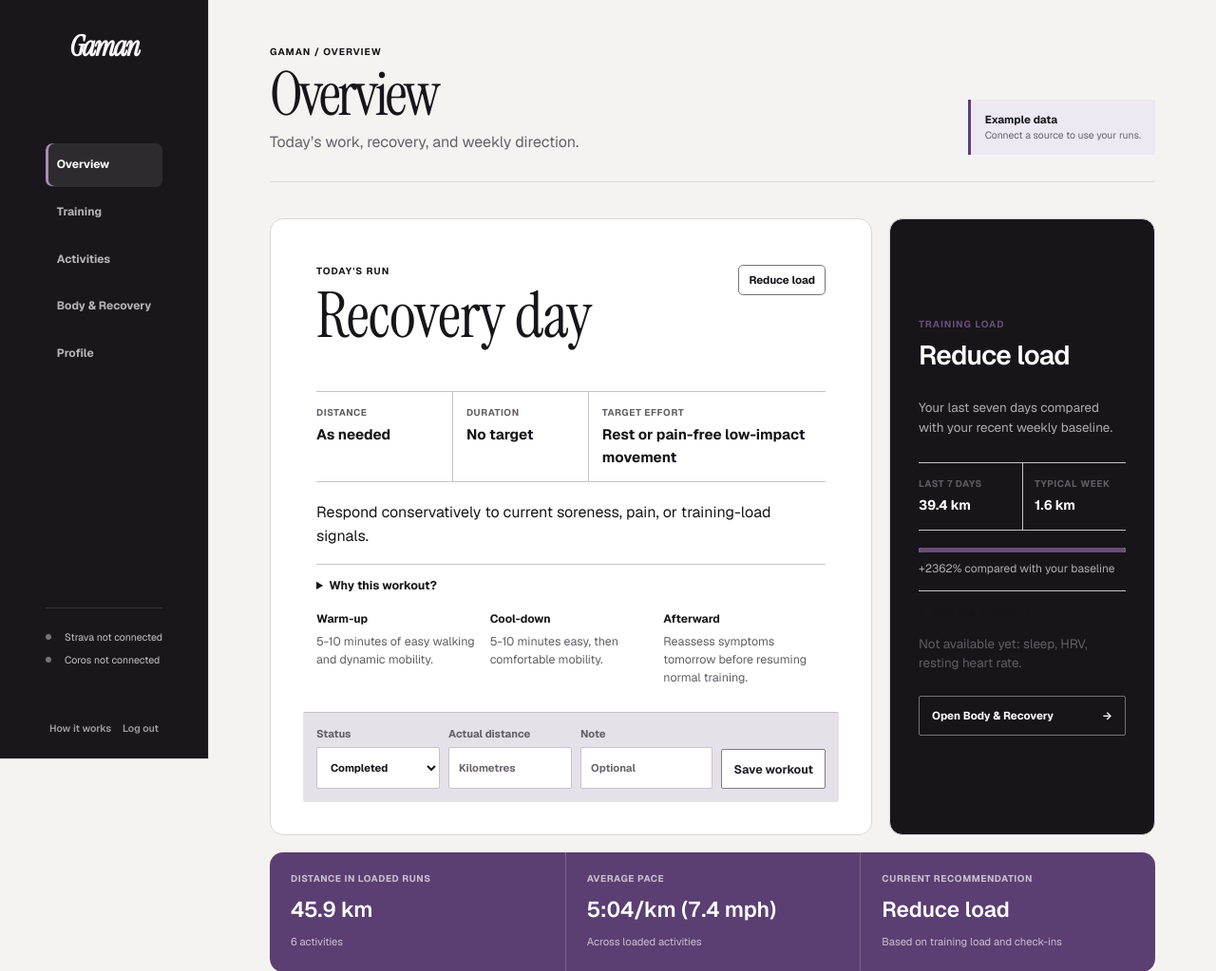
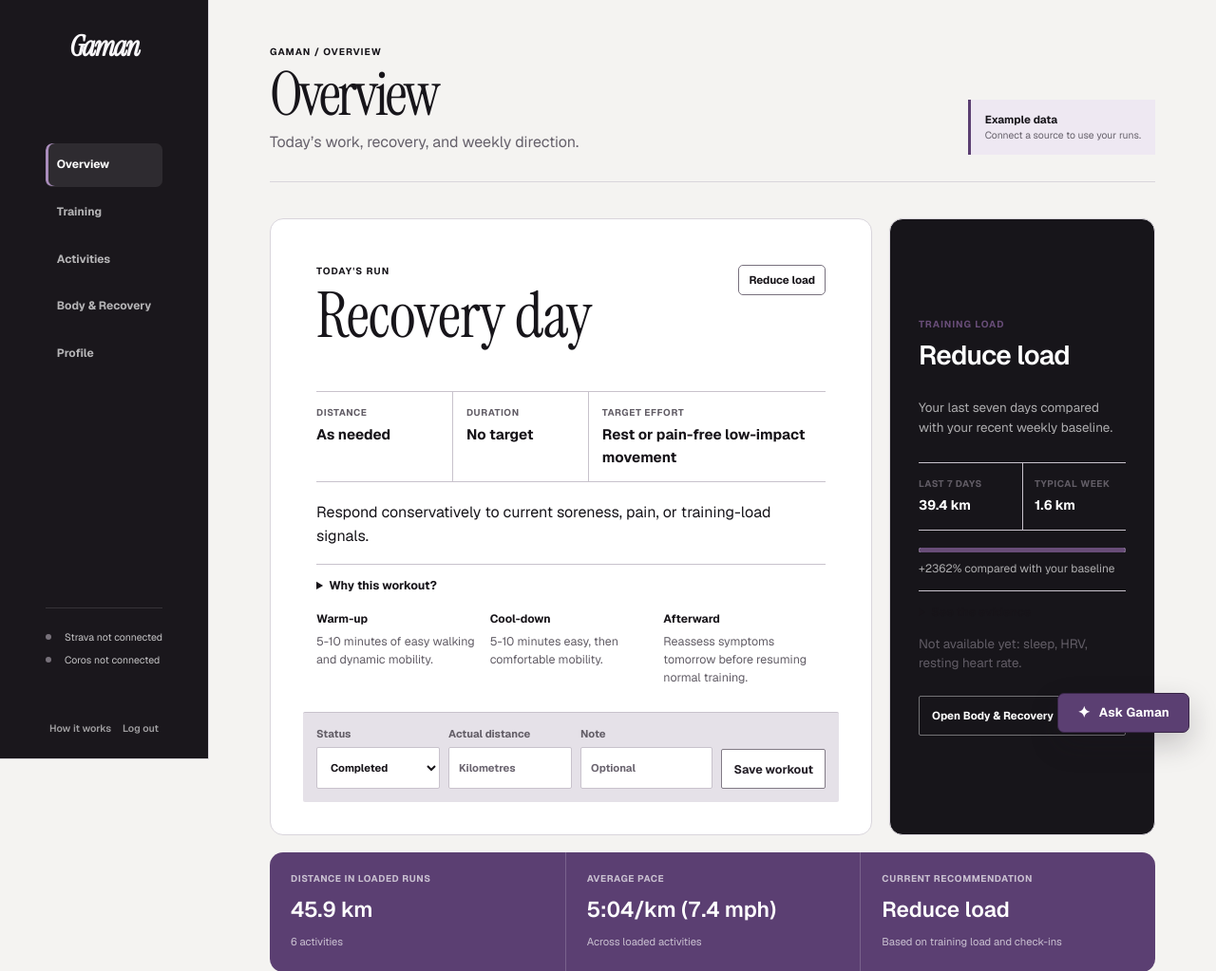
Before and after one commit to Davii3177/Strava-Coros-Data-reading, a Flask app: page / in a window 1280 px wide. Shown: the top 1023 px of the page at 95% size. Run offline with Flask 3, Linux system fonts and the light colour scheme; the visitor is signed in with stand-in values (Sample User, id 1).

Commit message:
Add "Ask Gaman" chat assistant (Gemini)
Add an optional chat assistant available from a launcher on every
authenticated dashboard page. Each question is sent to Google's Gemini API
with a compact, grounded snapshot of the runner's own data (readiness,
recent runs, weekly load, today's recommended session, upcoming race, and
recovery trends) so answers reference real numbers.

Backend (app.py):
- POST /api/ask: auth-gated, validates and length-caps the question, keeps
  recent history, and rate-limits to 20 questions/hour per session.
- _ask_context() builds the grounded snapshot from the existing stores.
- _ask_gemini() calls generateContent with a conservative system prompt
  (never invent missing metrics, separate facts from advice, no diagnosis,
  defer injuries to a clinician + the Body & Recovery check-in).
- Degrades gracefully: friendly message when no key is set, safe fallback
  on any API error. Default model gemini-3.1-flash-lite (override with
  GEMINI_MODEL).

Frontend: launcher button + docked chat drawer in dashboard.html, client
logic in ask.js (greeting, suggestion chips, typing indicator,
Enter-to-send, error handling), and styles using the existing design tokens.

Config/docs/tests: add GEMINI_API_KEY / GEMINI_MODEL to .env.example,
document the feature and its privacy/safety behavior in the README, and add
tests covering the widget markup and the endpoint (auth, empty question,
not-configured fallback, and a grounded-answer path with the model mocked).

```diff
--- a/src/app.py
+++ b/src/app.py
@@ -453,6 +453,147 @@ def create_recovery_checkin():
     return jsonify(guidance=guidance, urgent=urgent, training_context=context)
 
 
+ASK_RATE_LIMIT = 20
+GEMINI_MODEL_DEFAULT = "gemini-3.1-flash-lite"
+ASK_SYSTEM_PROMPT = (
+    "You are Ask Gaman, the assistant inside the Gaman running app. You help one runner interpret their own "
+    "training data and make sensible, conservative decisions: what to run today, how hard, when to rest, and "
+    "how to approach an upcoming race. A JSON object with that runner's real logged data (recent runs, readiness, "
+    "weekly load, today's recommended session, upcoming race, recovery notes) is included with each question. "
+    "Ground every answer in that data. Never invent numbers that are not present — if a metric is missing, say so. "
+    "Clearly separate measured facts from your own estimates or general advice. Keep answers concise and specific: "
+    "a few short paragraphs or a short list, not an essay. You are not a doctor — for pain, injury, or medical "
+    "symptoms give only general educational information, point the runner to the Body & Recovery check-in, and "
+    "recommend a clinician; never diagnose or prescribe. Favor gradual progression and recovery over pushing "
+    "through warning signs."
+)
+
+
+def _ask_context() -> dict:
+    """Compact, grounded snapshot of the runner's data for the chat model (no charts/heavy objects)."""
+    runs = _all_runs()
+    feedback_by_run = feedback_store.load_all()
+    races = race_store.load_all()
+    checkins = recovery_store.load_all()
+    readiness = training_load.calculate(runs, feedback_by_run, checkins)
+    today = date.today()
+    upcoming = next((race for race in sorted(races, key=lambda r: r.date) if race.date >= today), None)
+    trends = recovery_trends.summarize(checkins)
+    context = {
+        "today": today.isoformat(),
+        "run_count": len(runs),
+        "readiness": {
+            "status": readiness.get("status"),
+            "recent_7day_km": readiness.get("recent_km"),
+            "prior_weekly_km": readiness.get("prior_weekly_km"),
+            "load_change_percent": readiness.get("change_percent"),
+        },
+        "recent_runs": [
+            {
+                "date": run.date.isoformat(),
+                "source": run.source,
+                "distance_km": run.distance_km,
+                "duration_min": run.duration_min,
+                "pace": run.pace_str,
+                "avg_hr": run.avg_hr,
+                "elevation_gain_m": run.elevation_gain_m,
+            }
+            for run in runs[:8]
+        ],
+        "upcoming_race": (
+            {"name": upcoming.name, "date": upcoming.date.isoformat(), "distance_km": upcoming.distance_km}
+            if upcoming
+            else None
+        ),
+        "recovery_trends": [
+            {"area": item.get("area"), "latest": item.get("latest"), "trend": item.get("trend")}
+            for item in trends.get("areas", [])
+        ],
+    }
+    if runs:
+        today_run = planning.todays_run(runs, readiness, races)
+        context["todays_recommended_run"] = {
+            "type": today_run.get("type"),
+            "distance_km": today_run.get("distance_km"),
+            "duration_min": today_run.get("duration_min"),
+            "target": today_run.get("target"),
+            "purpose": today_run.get("purpose"),
+        }
+        context["weekly_mileage_km"] = analysis.weekly_mileage_km(runs)
+        context["average_pace"] = format_pace(analysis.avg_pace_min_km(runs))
+    return context
+
+
+def _ask_gemini(question: str, history: list[dict], context: dict) -> str | None:
+    """Call Google's Gemini generateContent endpoint; any failure returns None so the caller falls back safely."""
+    api_key = os.environ.get("GEMINI_API_KEY")
+    if not api_key:
+        return None
+    model = os.environ.get("GEMINI_MODEL", GEMINI_MODEL_DEFAULT)
+    contents = []
+    for turn in history:
+        text = str(turn.get("content", "")).strip()
+        if not text:
+            continue
+        role = "model" if turn.get("role") in ("assistant", "model") else "user"
+        contents.append({"role": role, "parts": [{"text": text[:2000]}]})
+    contents.append(
+        {"role": "user", "parts": [{"text": "My training data (JSON):\n" + json.dumps(context) + "\n\nQuestion: " + question}]}
+    )
+    try:
+        import requests
+        response = requests.post(
+            f"https://generativelanguage.googleapis.com/v1beta/models/{model}:generateContent",
+            headers={"x-goog-api-key": api_key, "Content-Type": "application/json"},
+            json={
+                "system_instruction": {"parts": [{"text": ASK_SYSTEM_PROMPT}]},
+                "contents": contents,
+                "generationConfig": {"temperature": 0.3, "maxOutputTokens": 800},
+            },
+            timeout=30,
+        )
+        response.raise_for_status()
+        candidates = response.json().get("candidates", [])
+        if not candidates:
+            return None
+        parts = candidates[0].get("content", {}).get("parts", [])
+        text = "".join(part.get("text", "") for part in parts).strip()
+        return text or None
+    except (requests.RequestException, KeyError, IndexError, ValueError):
+        return None
+
+
+@app.route("/api/ask", methods=["POST"])
+def ask_gaman():
+    if not session.get("authenticated"):
+        return jsonify(error="Authentication required."), 401
+    now = datetime.now(timezone.utc).timestamp()
+    timestamps = [stamp for stamp in session.get("ask_requests", []) if now - stamp < AI_RATE_WINDOW_SECONDS]
+    if len(timestamps) >= ASK_RATE_LIMIT:
+        return jsonify(error=f"Ask Gaman is limited to {ASK_RATE_LIMIT} questions per hour. Please try again later."), 429
+    payload = request.get_json(silent=True) or {}
+    question = str(payload.get("question", "")).strip()
+    if not question:
+        return jsonify(error="Type a question first."), 400
+    question = question[:1000]
+    history = payload.get("history", [])
+    history = history[-8:] if isinstance(history, list) else []
+    if not os.environ.get("GEMINI_API_KEY"):
+        return jsonify(
+            ok=False,
+            answer=(
+                "Ask Gaman isn’t set up yet — add a GEMINI_API_KEY on the server to enable it. In the meantime, "
+                "the Overview shows your readiness, today’s recommended run, and weekly load."
+            ),
+        )
+    answer = _ask_gemini(question, history, _ask_context())
+    if not answer:
+        return jsonify(ok=False, answer="Ask Gaman couldn’t answer just now. Please try again in a moment.")
+    timestamps.append(now)
+    session["ask_requests"] = timestamps
+    return jsonify(ok=True, answer=answer)
+
+
 def _pace_chart_html(runs: list[Run]) -> str:
     by_source: dict[str, list[Run]] = {}
     for r in runs:
--- /dev/null
+++ b/src/static/ask.js
@@ -0,0 +1,110 @@
+(function () {
+  var launcher = document.querySelector("[data-ask-open]");
+  var panel = document.getElementById("ask-panel");
+  if (!launcher || !panel) return;
+
+  var log = document.getElementById("ask-log");
+  var form = document.getElementById("ask-form");
+  var input = document.getElementById("ask-input");
+  var closeButton = panel.querySelector("[data-ask-close]");
+  var history = [];
+  var busy = false;
+
+  function open() {
+    if (typeof panel.showModal === "function") { if (!panel.open) panel.showModal(); }
+    else panel.setAttribute("open", "");
+    if (!log.childElementCount) greeting();
+    input.focus();
+  }
+  function close() {
+    if (typeof panel.close === "function") { if (panel.open) panel.close(); }
+    else panel.removeAttribute("open");
+    launcher.focus();
+  }
+  launcher.addEventListener("click", open);
+  closeButton.addEventListener("click", close);
+  // Close when clicking the backdrop (outside the dialog content box).
+  panel.addEventListener("click", function (event) {
+    if (event.target === panel) close();
+  });
+
+  function bubble(role, text) {
+    var wrap = document.createElement("div");
+    wrap.className = "ask-msg ask-" + role;
+    var body = document.createElement("div");
+    body.className = "ask-bubble";
+    body.textContent = text;
+    wrap.appendChild(body);
+    log.appendChild(wrap);
+    log.scrollTop = log.scrollHeight;
+    return wrap;
+  }
+
+  function greeting() {
+    bubble("bot", "Hi — I’m Gaman. Ask about today’s session, your recent load, pacing, or an upcoming race. I answer from your logged data.");
+    var chips = document.createElement("div");
+    chips.className = "ask-chips";
+    ["Should I run today?", "How’s my recent training load?", "What should I do before my race?"].forEach(function (question) {
+      var chip = document.createElement("button");
+      chip.type = "button";
+      chip.className = "ask-chip";
+      chip.textContent = question;
+      chip.addEventListener("click", function () { input.value = question; send(); });
+      chips.appendChild(chip);
+    });
+    log.appendChild(chips);
+    log.scrollTop = log.scrollHeight;
+  }
+
+  function autosize() {
+    input.style.height = "auto";
+    input.style.height = Math.min(input.scrollHeight, 120) + "px";
+  }
+
+  async function send() {
+    if (busy) return;
+    var question = input.value.trim();
+    if (!question) return;
+
+    var chips = log.querySelector(".ask-chips");
+    if (chips) chips.remove();
+    bubble("user", question);
+    input.value = "";
+    autosize();
+
+    busy = true;
+    form.classList.add("is-busy");
+    var typing = bubble("bot", "…");
+    typing.classList.add("ask-typing");
+
+    try {
+      var response = await fetch("/api/ask", {
+        method: "POST",
+        headers: { "Content-Type": "application/json" },
+        body: JSON.stringify({ question: question, history: history }),
+      });
+      var data = await response.json();
+      typing.remove();
+      if (!response.ok) throw new Error(data.error || "Ask Gaman is unavailable right now.");
+      bubble("bot", data.answer);
+      if (data.ok) {
+        history.push({ role: "user", content: question });
+        history.push({ role: "assistant", content: data.answer });
+        history = history.slice(-8);
+      }
+    } catch (error) {
+      if (typing.parentElement) typing.remove();
+      bubble("bot", error.message || "Ask Gaman is unavailable right now.");
+    } finally {
+      busy = false;
+      form.classList.remove("is-busy");
+      input.focus();
+    }
+  }
+
+  form.addEventListener("submit", function (event) { event.preventDefault(); send(); });
+  input.addEventListener("input", autosize);
+  input.addEventListener("keydown", function (event) {
+    if (event.key === "Enter" && !event.shiftKey) { event.preventDefault(); send(); }
+  });
+}());
--- a/src/static/style.css
+++ b/src/static/style.css
@@ -3262,6 +3262,63 @@ a { color: inherit; }
   .method-page { width: calc(100% - 36px); padding: 70px 0; }.method-grid { grid-template-columns: 1fr; }.method-grid article { min-height: 0; padding: 32px 0; border-right: 0; }.method-grid h2 { margin-top: 40px; }.method-safety { gap: 24px; padding: 30px 24px; }.method-limits ul { grid-template-columns: 1fr; }
 }
 
+/* Ask Gaman — grounded chat assistant (dashboard only) */
+.ask-launcher {
+  position: fixed;
+  right: clamp(18px, 3vw, 28px);
+  bottom: clamp(18px, 3vw, 28px);
+  z-index: 50;
+  display: inline-flex;
+  align-items: center;
+  gap: 9px;
+  min-height: 48px;
+  padding: 0 20px;
+  border: 1px solid var(--g-purple-dark);
+  border-radius: 999px;
+  background: var(--g-purple);
+  color: #fff;
+  font-family: "Geist", "Segoe UI", system-ui, -apple-system, sans-serif;
+  font-size: .82rem;
+  font-weight: 700;
+  letter-spacing: .01em;
+  cursor: pointer;
+  box-shadow: 0 12px 30px rgba(28, 22, 32, .22);
+  transition: transform var(--g-speed), background var(--g-speed);
+}
+.ask-launcher:hover { background: var(--g-purple-dark); transform: translateY(-1px); }
+.ask-launcher-mark { font-size: 1rem; line-height: 1; }
+.ask-panel { width: min(430px, 100%); max-width: 100%; height: 100dvh; max-height: 100dvh; margin: 0 0 0 auto; padding: 0; border: 0; border-left: 1px solid var(--g-line); background: var(--g-surface); color: var(--g-ink); }
+.ask-panel::backdrop { background: rgba(18, 15, 22, .42); }
+.ask-panel[open] { display: flex; flex-direction: column; }
+.ask-head { display: flex; align-items: flex-start; justify-content: space-between; gap: 14px; padding: 22px 22px 14px; border-bottom: 1px solid var(--g-line); }
+.ask-head h2 { margin: 2px 0 0; font-family: "Instrument Serif", Georgia, "Times New Roman", serif; font-weight: 400; font-size: 1.55rem; letter-spacing: -.005em; }
+.ask-close { position: relative; width: 34px; height: 34px; flex: none; border: 1px solid var(--g-line); border-radius: 8px; background: transparent; cursor: pointer; }
+.ask-close::before, .ask-close::after { position: absolute; top: 50%; left: 50%; width: 14px; height: 1.5px; background: var(--g-ink); content: ""; }
+.ask-close::before { transform: translate(-50%, -50%) rotate(45deg); }
+.ask-close::after { transform: translate(-50%, -50%) rotate(-45deg); }
+.ask-close:hover { border-color: var(--g-ink); }
+.ask-disclaimer { margin: 0; padding: 12px 22px; border-bottom: 1px solid var(--g-line); color: var(--g-muted); font-size: .72rem; line-height: 1.5; }
+.ask-log { flex: 1; display: flex; flex-direction: column; gap: 12px; padding: 20px 22px; overflow-y: auto; }
+.ask-msg { display: flex; }
+.ask-user { justify-content: flex-end; }
+.ask-bot { justify-content: flex-start; }
+.ask-bubble { max-width: 84%; padding: 11px 14px; border-radius: 14px; font-size: .9rem; line-height: 1.55; white-space: pre-wrap; overflow-wrap: anywhere; }
+.ask-user .ask-bubble { border-bottom-right-radius: 4px; background: var(--g-purple); color: #fff; }
+.ask-bot .ask-bubble { border-bottom-left-radius: 4px; border: 1px solid var(--g-line); background: var(--g-bg); color: var(--g-ink); }
+.ask-typing .ask-bubble { color: var(--g-muted); letter-spacing: .15em; animation: ask-pulse 1.1s ease-in-out infinite; }
+@keyframes ask-pulse { 0%, 100% { opacity: .35; } 50% { opacity: 1; } }
+.ask-chips { display: flex; flex-wrap: wrap; gap: 8px; margin-top: 2px; }
+.ask-chip { padding: 8px 12px; border: 1px solid var(--g-line); border-radius: 999px; background: var(--g-surface); color: var(--g-purple-dark); font-size: .76rem; font-weight: 700; cursor: pointer; transition: background var(--g-speed), border-color var(--g-speed); }
+.ask-chip:hover { border-color: var(--g-purple); background: var(--g-purple-soft); }
+.ask-form { display: flex; align-items: flex-end; gap: 10px; padding: 14px 22px 20px; border-top: 1px solid var(--g-line); }
+.ask-form textarea { flex: 1; min-height: 44px; max-height: 120px; padding: 11px 13px; border: 1px solid var(--g-line); border-radius: 10px; background: #fff; color: var(--g-ink); font: inherit; font-size: .9rem; line-height: 1.5; resize: none; }
+.ask-form textarea:focus-visible { outline: 3px solid var(--focus-ring); outline-offset: 2px; }
+.ask-send { min-height: 44px; padding: 0 18px; border: 1px solid var(--g-purple-dark); border-radius: 10px; background: var(--g-purple); color: #fff; font-size: .82rem; font-weight: 700; cursor: pointer; transition: background var(--g-speed); }
+.ask-send:hover { background: var(--g-purple-dark); }
+.ask-form.is-busy .ask-send { opacity: .55; pointer-events: none; }
+@media (max-width: 900px) { .ask-launcher { bottom: 84px; } }
+@media (max-width: 640px) { .ask-panel { width: 100%; } .ask-launcher { right: 14px; bottom: 80px; } }
+
 @media (prefers-reduced-motion: reduce) {
   html { scroll-behavior: auto; }
   *, *::before, *::after { scroll-behavior: auto !important; transition-duration: .01ms !important; animation-duration: .01ms !important; animation-iteration-count: 1 !important; }
--- a/src/templates/dashboard.html
+++ b/src/templates/dashboard.html
@@ -5,7 +5,7 @@
   <meta name="viewport" content="width=device-width, initial-scale=1">
   <title>{{ area_title }} - Gaman</title>
   <meta name="description" content="{{ area_description }}">
-  <link rel="stylesheet" href="{{ url_for('static', filename='style.css', v='fixes-20260716') }}">
+  <link rel="stylesheet" href="{{ url_for('static', filename='style.css', v='ask-gaman-20260717') }}">
 </head>
 <body class="dashboard-body area-{{ active_area }}">
   <a class="skip-link" href="#main-content">Skip to content</a>
@@ -63,8 +63,25 @@
   <nav class="mobile-product-nav" aria-label="Mobile product areas">
     <a href="{{ url_for('index') }}"{% if active_area == 'overview' %} class="active" aria-current="page"{% endif %}>Overview</a><a href="{{ url_for('training_page') }}"{% if active_area == 'training' %} class="active" aria-current="page"{% endif %}>Training</a><a href="{{ url_for('activities_page') }}"{% if active_area == 'activities' %} class="active" aria-current="page"{% endif %}>Activities</a><a href="{{ url_for('recovery_page') }}"{% if active_area == 'recovery' %} class="active" aria-current="page"{% endif %}>Recovery</a><a href="{{ url_for('profile_page') }}"{% if active_area == 'profile' %} class="active" aria-current="page"{% endif %}>Profile</a>
   </nav>
+
+  <button class="ask-launcher" type="button" data-ask-open aria-haspopup="dialog" aria-controls="ask-panel"><span class="ask-launcher-mark" aria-hidden="true">✦</span>Ask Gaman</button>
+  <dialog class="ask-panel" id="ask-panel" aria-labelledby="ask-title">
+    <div class="ask-head">
+      <div><p class="section-kicker">Ask Gaman</p><h2 id="ask-title">Ask about your training</h2></div>
+      <button class="ask-close" type="button" data-ask-close aria-label="Close Ask Gaman"></button>
+    </div>
+    <p class="ask-disclaimer">Answers are grounded in your logged runs and readiness. Educational only — not medical advice.</p>
+    <div class="ask-log" id="ask-log" role="log" aria-live="polite" aria-label="Ask Gaman conversation"></div>
+    <form class="ask-form" id="ask-form">
+      <label class="sr-only" for="ask-input">Your question</label>
+      <textarea id="ask-input" name="question" rows="1" maxlength="1000" placeholder="e.g. Should I do the tempo run today?" required></textarea>
+      <button class="ask-send" type="submit">Send</button>
+    </form>
+  </dialog>
+
   <script src="{{ url_for('static', filename='dashboard_compact.js') }}"></script>
   <script src="{{ url_for('static', filename='run_panels.js') }}"></script>
   {% if active_area == 'recovery' %}<script src="{{ url_for('static', filename='recovery.js') }}"></script>{% endif %}
+  <script src="{{ url_for('static', filename='ask.js') }}"></script>
 </body>
 </html>
--- a/src/templates/how_it_works.html
+++ b/src/templates/how_it_works.html
@@ -1,6 +1,6 @@
 <!doctype html>
 <html lang="en" data-theme="light">
-<head><meta charset="utf-8"><meta name="viewport" content="width=device-width, initial-scale=1"><title>How Gaman works</title><meta name="description" content="The data, calculations, models, and safety boundaries behind Gaman guidance."><link rel="stylesheet" href="{{ url_for('static', filename='style.css', v='fixes-20260716') }}"></head>
+<head><meta charset="utf-8"><meta name="viewport" content="width=device-width, initial-scale=1"><title>How Gaman works</title><meta name="description" content="The data, calculations, models, and safety boundaries behind Gaman guidance."><link rel="stylesheet" href="{{ url_for('static', filename='style.css', v='ask-gaman-20260717') }}"></head>
 <body class="method-body">
   <a class="skip-link" href="#method-content">Skip to content</a>
   <header class="method-header"><a class="landing-wordmark" href="{{ url_for('index') }}">Gaman</a><a href="{{ url_for('index') }}">Back to Gaman</a></header>
--- a/src/templates/login.html
+++ b/src/templates/login.html
@@ -5,7 +5,7 @@
   <meta name="viewport" content="width=device-width, initial-scale=1">
   <title>Gaman - Run today, or rest?</title>
   <meta name="description" content="Gaman turns Strava and Coros activity data into a practical daily running plan, training context, and recovery check-ins.">
-  <link rel="stylesheet" href="{{ url_for('static', filename='style.css', v='fixes-20260716') }}">
+  <link rel="stylesheet" href="{{ url_for('static', filename='style.css', v='ask-gaman-20260717') }}">
 </head>
 <body class="landing-body">
   <a class="skip-link" href="#home">Skip to content</a>
--- a/src/templates/run_detail.html
+++ b/src/templates/run_detail.html
@@ -4,7 +4,7 @@
   <meta charset="utf-8">
   <meta name="viewport" content="width=device-width, initial-scale=1">
   <title>{{ analysis.run.distance_km }} km run — Gaman</title>
-  <link rel="stylesheet" href="{{ url_for('static', filename='style.css', v='fixes-20260716') }}">
+  <link rel="stylesheet" href="{{ url_for('static', filename='style.css', v='ask-gaman-20260717') }}">
 </head>
 <body class="detail-body">
   <main class="detail-page">
```
Also changed, not shown: tests/test_dashboard_rendering.py (+47 -2 lines), README.md, 1 other file.
